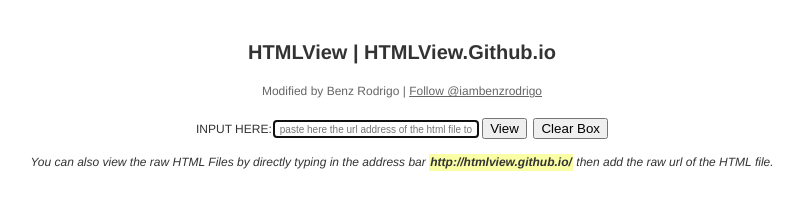
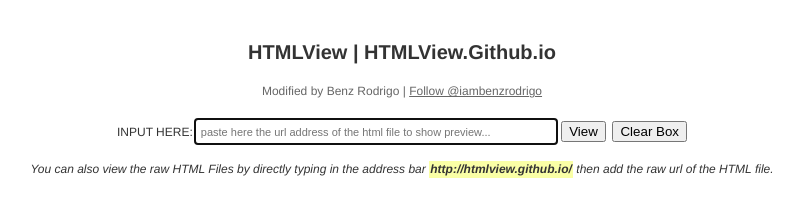
Before and after one commit to HTMLView/htmlview.github.io, a plain HTML site: page index.html in a window 1280 px wide. Shown: the whole page, without its empty margins (238-1041 px from the left). Drawn offline with Linux system fonts and the light colour scheme.

Commit message:
Update index.html

```diff
--- a/index.html
+++ b/index.html
@@ -24,10 +24,15 @@
 		padding: 0.1em;
 	}
 	input[type="url"] {
-		font-size: 10px; background-color:#FFFFFF;
+		font-size: 11px; background-color:#FFFFFF;
+		border:2px solid #191919; border-radius: 3px;
+		height:20px; width:350px;
 		padding: 2px 5px 1px 5px;
 		margin: 0px 0px 5px 1px;
 		}
+	input[type="url"]:focus {
+    	  border: 2px solid #ccc;
+      	}
 	#footer {
 		margin: 20px 0;
 		font-size: 12px;
```
